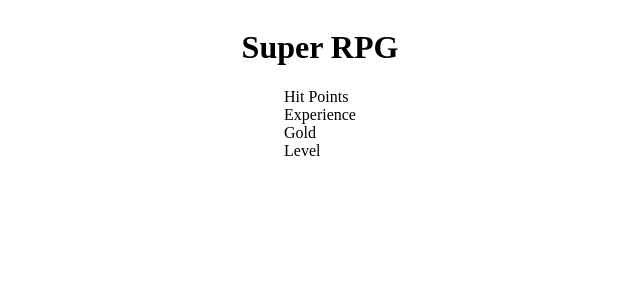
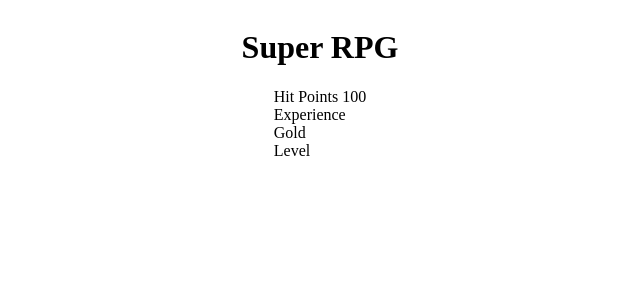
Before and after one commit to andiorapid/FSD, a PHP site: page / in a window 1280 px wide. Shown: the top 300 px of the page, without its empty margins (320-960 px from the left). Run offline with PHP 8.4, Linux system fonts and the light colour scheme.

Commit message:
Feat: Fill with data stats__value element

```diff
--- a/SuperRPG/index.php
+++ b/SuperRPG/index.php
@@ -12,7 +12,7 @@
         <div class="stats">
             <div class="stats__item">
                 <span class="stats__label">Hit Points</span>
-                <span class="stats__value"></span>
+                <span class="stats__value">100</span>
             </div>
             <div class="stats__item">
                 <span class="stats__label">Experience</span>
```
